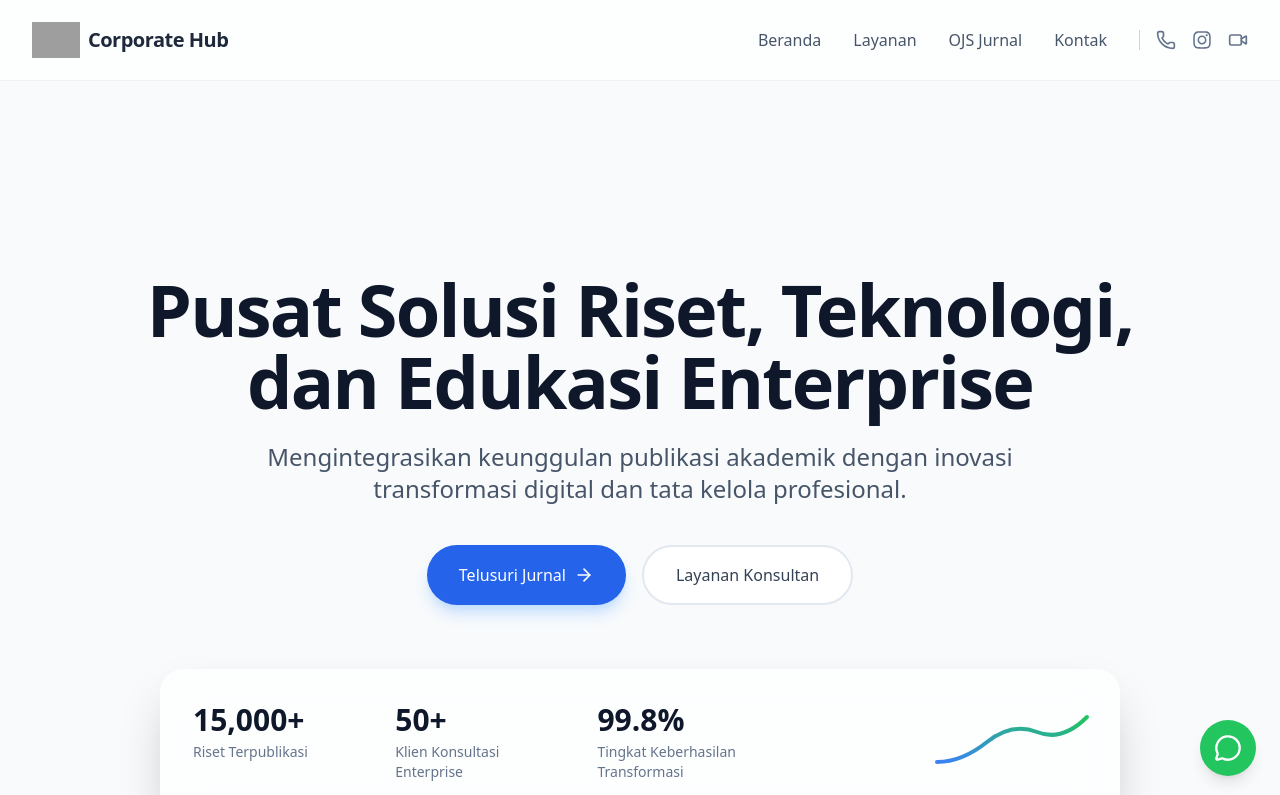
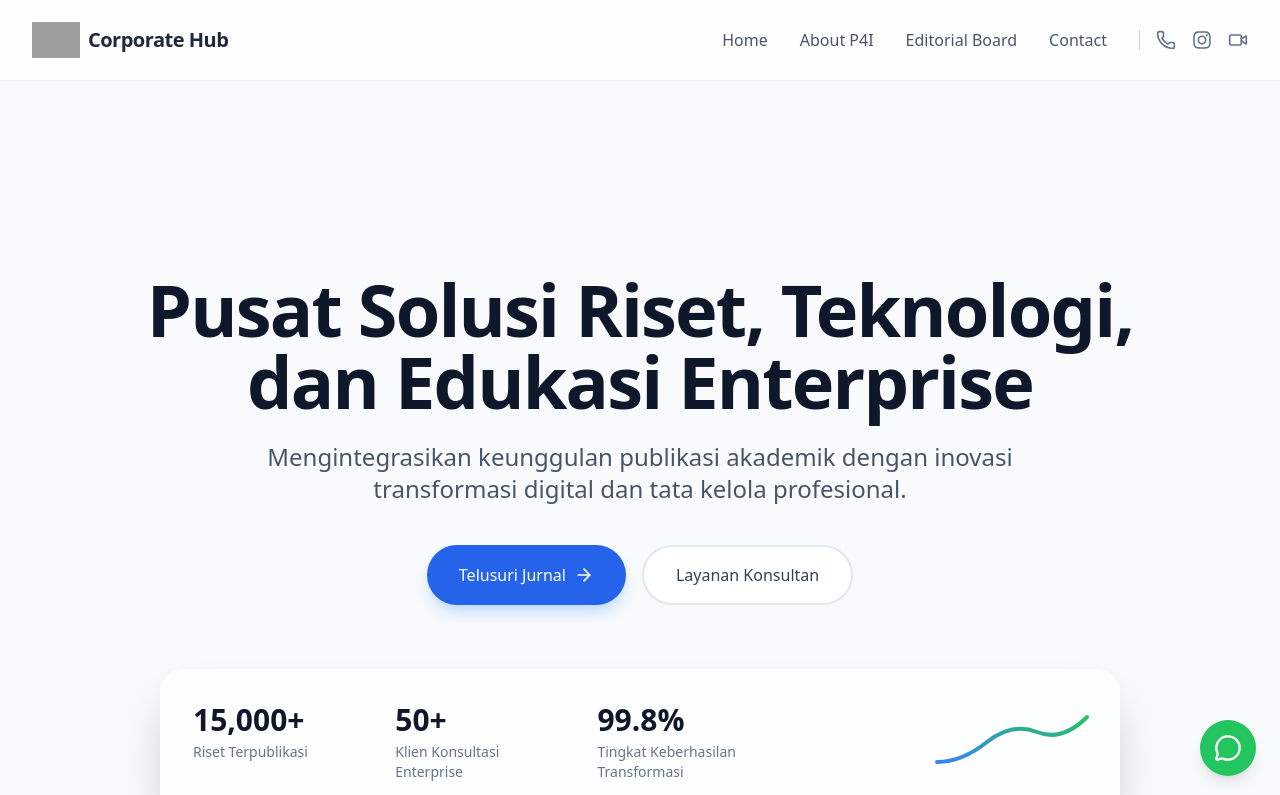
Before and after one commit to HannR002/p4i-corporate-hub, a Next.js app: page / in a window 1280 px wide. Shown: the top 795 px of the page. Built offline with nearby package versions, Linux system fonts and the light colour scheme; grey boxes are pictures that could not be loaded.

Commit message:
fix: Replace dummy anchor links with functional routing

```diff
--- a/app/page.tsx
+++ b/app/page.tsx
@@ -14,30 +14,34 @@ export default function P4ICorporateHub() {
       <nav className="sticky top-0 z-50 backdrop-blur-md bg-white/70 border-b border-slate-200/50">
         <div className="max-w-7xl mx-auto px-4 sm:px-6 lg:px-8">
           <div className="flex justify-between items-center h-20">
-            <div className="flex-shrink-0 flex items-center gap-2">
+            <Link href="/" className="flex-shrink-0 flex items-center gap-2">
               <Image src="/p4i-logo.png" alt="P4I Logo" width={48} height={48} className="object-contain" />
               <span className="font-bold text-xl tracking-tight text-slate-800">Corporate Hub</span>
-            </div>
+            </Link>
             <div className="hidden md:flex space-x-8 items-center">
-              {['Beranda', 'Layanan', 'OJS Jurnal', 'Kontak'].map((item) => {
-                const isExternal = item === 'OJS Jurnal';
-                const href = isExternal ? 'https://journal.p4ijournal.org/' : `#${item.toLowerCase().replace(' ', '-')}`;
+              {[
+                { name: 'Home', href: '/' },
+                { name: 'About P4I', href: '#about' },
+                { name: 'Editorial Board', href: 'https://journal.p4ijournal.org/index.php/journal/about/editorialTeam' },
+                { name: 'Contact', href: '#contact' }
+              ].map((item) => {
+                const isExternal = item.href.startsWith('http');
 
                 return isExternal ? (
                   <a
-                    key={item}
-                    href={href}
+                    key={item.name}
+                    href={item.href}
                     className="text-slate-600 hover:text-blue-600 font-medium transition-colors"
                   >
-                    {item}
+                    {item.name}
                   </a>
                 ) : (
                   <Link
-                    key={item}
-                    href={href}
+                    key={item.name}
+                    href={item.href}
                     className="text-slate-600 hover:text-blue-600 font-medium transition-colors"
                   >
-                    {item}
+                    {item.name}
                   </Link>
                 );
               })}
@@ -62,7 +66,7 @@ export default function P4ICorporateHub() {
 
       <main>
         {/* 2. HERO SECTION */}
-        <section className="relative pt-32 pb-20 lg:pt-48 lg:pb-32 overflow-hidden">
+        <section id="about" className="relative pt-32 pb-20 lg:pt-48 lg:pb-32 overflow-hidden">
           <div className="max-w-7xl mx-auto px-4 sm:px-6 lg:px-8 relative z-10 text-center">
             <motion.h1
               initial={{ opacity: 0, y: 20 }}
@@ -277,7 +281,7 @@ export default function P4ICorporateHub() {
       </main>
 
       {/* 4. GLOBAL FOOTER */}
-      <footer id="kontak" className="bg-slate-900 text-slate-300 pt-20 pb-10 border-t border-slate-800">
+      <footer id="contact" className="bg-slate-900 text-slate-300 pt-20 pb-10 border-t border-slate-800">
         <div className="max-w-7xl mx-auto px-4 sm:px-6 lg:px-8">
           <div className="grid grid-cols-1 md:grid-cols-3 gap-12 mb-16">
             {/* Kolom 1: Tentang */}
```
